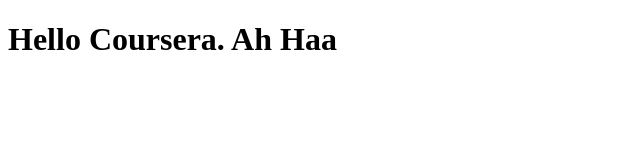
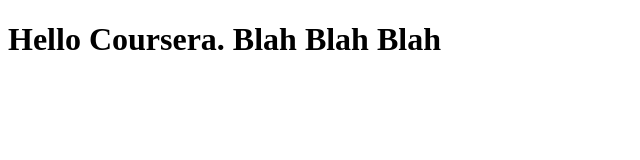
Before and after one commit to Gwilljo/Coursera-Test, a plain HTML site: page site/index.html in a window 1280 px wide. Shown: the whole page, without its empty margins (0-640 px from the left). Drawn offline with Linux system fonts and the light colour scheme.

Commit message:
see if password store works

```diff
--- a/site/index.html
+++ b/site/index.html
@@ -4,6 +4,6 @@
   <title>Hello Coursera! This is a way great course</title>
 </head>
 <body>
-<h1>Hello Coursera. Ah Haa</h1>
+<h1>Hello Coursera. Blah Blah Blah</h1>
 </body>
 <html>
```
